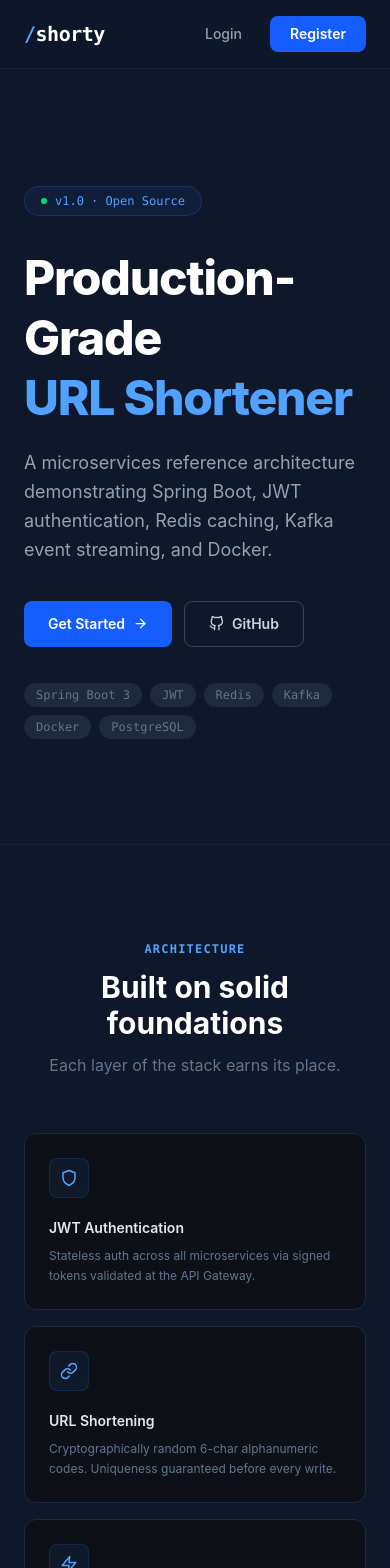
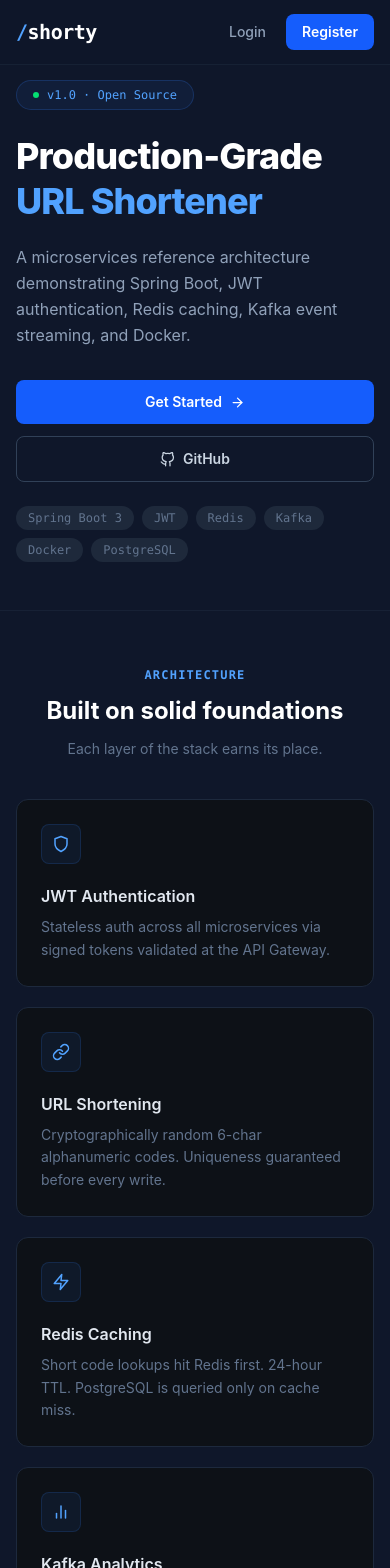
Before and after one commit to om-shankhpal/Shorty-Distributed-URL-Shortener-Platform, a React (Vite) app in the folder frontend/shorty-web/: page / in a window 390 px wide. Shown: the top 1568 px of the page. Built offline with nearby package versions, Linux system fonts and the light colour scheme.

Commit message:
feat(ui): make landing page responsive and improve auth navigation

```diff
--- a/frontend/shorty-web/src/components/dashboard/Sidebar.jsx
+++ b/frontend/shorty-web/src/components/dashboard/Sidebar.jsx
@@ -7,7 +7,6 @@ const NAV_ITEMS = [
   { label: "Dashboard",  icon: FiGrid,     to: "/dashboard"           },
   { label: "Create URL", icon: FiPlus,     to: "/dashboard/create"    },
   { label: "My URLs",    icon: FiLink2,    to: "/dashboard/urls"      },
-  { label: "Profile",    icon: FiUser,     to: "/dashboard/profile"   },
 ];
 
 export default function Sidebar({ isOpen, onClose }) {
--- a/frontend/shorty-web/src/pages/Landing.jsx
+++ b/frontend/shorty-web/src/pages/Landing.jsx
@@ -43,26 +43,30 @@ const FEATURES = [
 function Navbar() {
   return (
     <nav
-      className="fixed top-0 left-0 right-0 z-50 border-b border-slate-800/60 backdrop-blur-md"
-      style={{ backgroundColor: "rgba(15, 23, 42, 0.85)" }}
+      className="fixed inset-x-0 top-0 z-50 border-b border-slate-800/60 backdrop-blur-md"
+      style={{ backgroundColor: "rgba(15,23,42,0.85)" }}
     >
-      <div className="max-w-7xl mx-auto px-6 py-4 flex items-center justify-between">
+      <div className="mx-auto flex h-16 max-w-7xl items-center justify-between px-4 sm:px-6">
+        {/* Logo */}
         <Link
           to="/"
           className="font-mono text-xl font-bold tracking-tight text-white"
         >
           <span className="text-blue-400">/</span>shorty
         </Link>
-        <div className="flex items-center gap-3">
+
+        {/* Navigation */}
+        <div className="flex items-center gap-2">
           <Link
             to="/login"
-            className="px-4 py-2 text-sm font-medium text-slate-400 hover:text-white transition-colors"
+            className="rounded-lg px-3 py-2 text-sm font-medium text-slate-400 transition-colors hover:text-white"
           >
             Login
           </Link>
+
           <Link
             to="/register"
-            className="px-5 py-2 text-sm font-semibold text-white bg-blue-600 hover:bg-blue-500 rounded-lg transition-colors"
+            className="rounded-lg bg-blue-600 px-4 py-2 text-sm font-semibold text-white transition-colors hover:bg-blue-500"
           >
             Register
           </Link>
@@ -134,51 +138,60 @@ function HeroTerminal() {
 
 function Hero() {
   return (
-    <section className="min-h-screen flex items-center pt-20">
-      <div className="max-w-7xl mx-auto px-6 w-full py-20">
-        <div className="grid grid-cols-1 lg:grid-cols-2 gap-16 items-center">
+    <section className="pt-20 pb-12 lg:min-h-screen lg:flex lg:items-center">
+      <div className="mx-auto w-full max-w-7xl px-4 sm:px-6">
+        <div className="grid grid-cols-1 items-center gap-14 lg:grid-cols-2">
           <div>
             <div
-              className="inline-flex items-center gap-2 rounded-full px-4 py-1.5 mb-8 border border-blue-500/20"
-              style={{ backgroundColor: "rgba(59,130,246,0.07)" }}
+              className="mb-6 inline-flex items-center gap-2 rounded-full border border-blue-500/20 px-4 py-1.5"
+              style={{
+                backgroundColor: "rgba(59,130,246,0.07)",
+              }}
             >
-              <span className="w-1.5 h-1.5 rounded-full bg-green-400"></span>
-              <span className="font-mono text-xs text-blue-400 font-medium">
+              <span className="h-1.5 w-1.5 rounded-full bg-green-400"></span>
+
+              <span className="font-mono text-xs font-medium text-blue-400">
                 v1.0 · Open Source
               </span>
             </div>
 
-            <h1 className="text-5xl xl:text-6xl font-extrabold text-white leading-tight tracking-tight mb-5">
+            <h1 className="mb-5 text-4xl font-extrabold leading-tight tracking-tight text-white sm:text-5xl xl:text-6xl">
               Production-Grade
               <br />
               <span className="text-blue-400">URL Shortener</span>
             </h1>
 
-            <p className="text-lg text-slate-400 leading-relaxed mb-9 max-w-lg">
+            <p className="mb-8 max-w-lg text-base leading-relaxed text-slate-400 sm:text-lg">
               A microservices reference architecture demonstrating Spring Boot,
               JWT authentication, Redis caching, Kafka event streaming, and
               Docker.
             </p>
 
-            <div className="flex flex-wrap gap-3">
+            <div className="flex flex-col gap-3 sm:flex-row">
               <Link
                 to="/login"
-                className="inline-flex items-center gap-2 rounded-lg bg-blue-600 px-6 py-3 text-sm font-semibold text-white transition-colors hover:bg-blue-500"
+                className="inline-flex w-full items-center justify-center gap-2 rounded-lg bg-blue-600 px-6 py-3 text-sm font-semibold text-white transition hover:bg-blue-500 sm:w-auto"
               >
                 Get Started
+
                 <FiArrowRight size={15} />
               </Link>
-              <button className="inline-flex items-center gap-2 px-6 py-3 text-sm font-semibold text-slate-300 hover:text-white border border-slate-700 hover:border-slate-500 rounded-lg transition-colors">
-                <FiGithub size={15} /> GitHub
+
+              <button className="inline-flex w-full items-center justify-center gap-2 rounded-lg border border-slate-700 px-6 py-3 text-sm font-semibold text-slate-300 transition hover:border-slate-500 hover:text-white sm:w-auto">
+                <FiGithub size={15} />
+
+                GitHub
               </button>
             </div>
 
-            <div className="flex flex-wrap gap-2 mt-9">
+            <div className="mt-6 flex flex-wrap gap-2">
               {TECH_PILLS.map((tech) => (
                 <span
                   key={tech}
-                  className="px-3 py-1 text-xs font-mono text-slate-500 rounded-full"
-                  style={{ backgroundColor: "#1e293b" }}
+                  className="rounded-full px-3 py-1 text-xs font-mono text-slate-500"
+                  style={{
+                    backgroundColor: "#1e293b",
+                  }}
                 >
                   {tech}
                 </span>
@@ -196,39 +209,50 @@ function Hero() {
 function FeatureCard({ icon, title, desc }) {
   return (
     <div
-      className="rounded-xl p-6 border border-slate-800 hover:border-blue-500/50 transition-colors group"
+      className="group rounded-xl border border-slate-800 p-6 transition-colors hover:border-blue-500/50"
       style={{ backgroundColor: "#0d1117" }}
     >
       <div
-        className="w-10 h-10 rounded-lg flex items-center justify-center text-blue-400 mb-5 border border-blue-500/15"
-        style={{ backgroundColor: "rgba(59,130,246,0.08)" }}
+        className="mb-5 flex h-10 w-10 items-center justify-center rounded-lg border border-blue-500/15 text-blue-400"
+        style={{
+          backgroundColor: "rgba(59,130,246,0.08)",
+        }}
       >
         {icon}
       </div>
-      <h3 className="text-sm font-semibold text-slate-200 mb-2">{title}</h3>
-      <p className="text-xs text-slate-500 leading-relaxed">{desc}</p>
+
+      <h3 className="mb-2 text-base font-semibold text-slate-200">
+        {title}
+      </h3>
+
+      <p className="text-sm leading-relaxed text-slate-500">
+        {desc}
+      </p>
     </div>
   );
 }
 
 function Features() {
   return (
-    <section className="border-t border-slate-800/60 py-24">
-      <div className="max-w-7xl mx-auto px-6">
-        <div className="text-center mb-14">
-          <p className="font-mono text-xs font-semibold uppercase tracking-widest text-blue-400 mb-3">
+    <section className="border-t border-slate-800/60 py-14 sm:py-20 lg:py-24">
+      <div className="mx-auto max-w-7xl px-4 sm:px-6">
+        <div className="mb-10 text-center sm:mb-14">
+          <p className="mb-3 font-mono text-xs font-semibold uppercase tracking-widest text-blue-400">
             Architecture
           </p>
-          <h2 className="text-3xl font-bold text-white">
+
+          <h2 className="text-2xl font-bold text-white sm:text-3xl">
             Built on solid foundations
           </h2>
-          <p className="text-slate-500 mt-3 text-base">
+
+          <p className="mt-3 text-sm text-slate-500 sm:text-base">
             Each layer of the stack earns its place.
           </p>
         </div>
-        <div className="grid grid-cols-1 sm:grid-cols-2 lg:grid-cols-4 gap-4">
-          {FEATURES.map((f) => (
-            <FeatureCard key={f.title} {...f} />
+
+        <div className="grid grid-cols-1 gap-5 sm:grid-cols-2 lg:grid-cols-4">
+          {FEATURES.map((feature) => (
+            <FeatureCard key={feature.title} {...feature} />
           ))}
         </div>
       </div>
@@ -238,15 +262,19 @@ function Features() {
 
 function Footer() {
   return (
-    <footer className="border-t border-slate-800/60 py-7">
-      <div className="max-w-7xl mx-auto px-6 flex flex-wrap items-center justify-between gap-4">
+    <footer className="border-t border-slate-800/60 py-8">
+      <div className="mx-auto flex max-w-7xl flex-col items-center justify-between gap-4 px-4 text-center sm:flex-row sm:px-6 sm:text-left">
         <span className="font-mono text-base font-bold text-slate-600">
           <span className="text-blue-500">/</span>shorty
         </span>
+
         <p className="text-sm text-slate-500">
           Built with React + Spring Boot Microservices.
         </p>
-        <p className="text-xs text-slate-700">© {new Date().getFullYear()} Shorty</p>
+
+        <p className="text-xs text-slate-700">
+          © {new Date().getFullYear()} Shorty
+        </p>
       </div>
     </footer>
   );
```
Also changed, not shown: frontend/shorty-web/src/index.css (line endings or trailing spaces).
